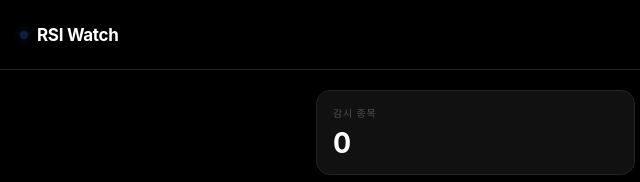
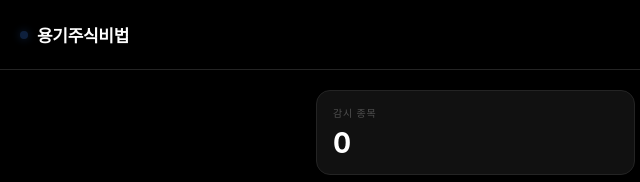
Before and after one commit to yongki6696/rsi-watch, a plain HTML site: page index.html in a window 1280 px wide. Shown: the top 182 px of the page, 0-640 px from the left. Drawn offline with Linux system fonts and the light colour scheme.

Commit message:
Add files via upload

```diff
--- a/index.html
+++ b/index.html
@@ -5,11 +5,11 @@
 <meta name="viewport" content="width=device-width, initial-scale=1.0, viewport-fit=cover">
 <meta name="apple-mobile-web-app-capable" content="yes">
 <meta name="apple-mobile-web-app-status-bar-style" content="black-translucent">
-<meta name="apple-mobile-web-app-title" content="RSI Watch">
+<meta name="apple-mobile-web-app-title" content="용기주식비법">
 <meta name="theme-color" content="#000000">
 <link rel="manifest" href="manifest.json">
-<link rel="apple-touch-icon" href="icon-192.png">
-<title>RSI Watch</title>
+<link rel="apple-touch-icon" href="apple-touch-icon.png">
+<title>용기주식비법</title>
 <style>
 :root {
   --bg:#000000;
@@ -237,7 +237,7 @@ input[type=range] { width:100%; accent-color:var(--danger); cursor:pointer; heig
 <header>
   <div class="logo">
     <div class="logo-dot"></div>
-    <div class="logo-title">RSI Watch</div>
+    <div class="logo-title">용기주식비법</div>
   </div>
   <div style="display:flex;align-items:center;gap:10px">
     <span class="alert-badge" id="alert-badge">0</span>
```
Also changed, not shown: apple-touch-icon.png (added), icon-192.png, icon-512.png, manifest.json.
